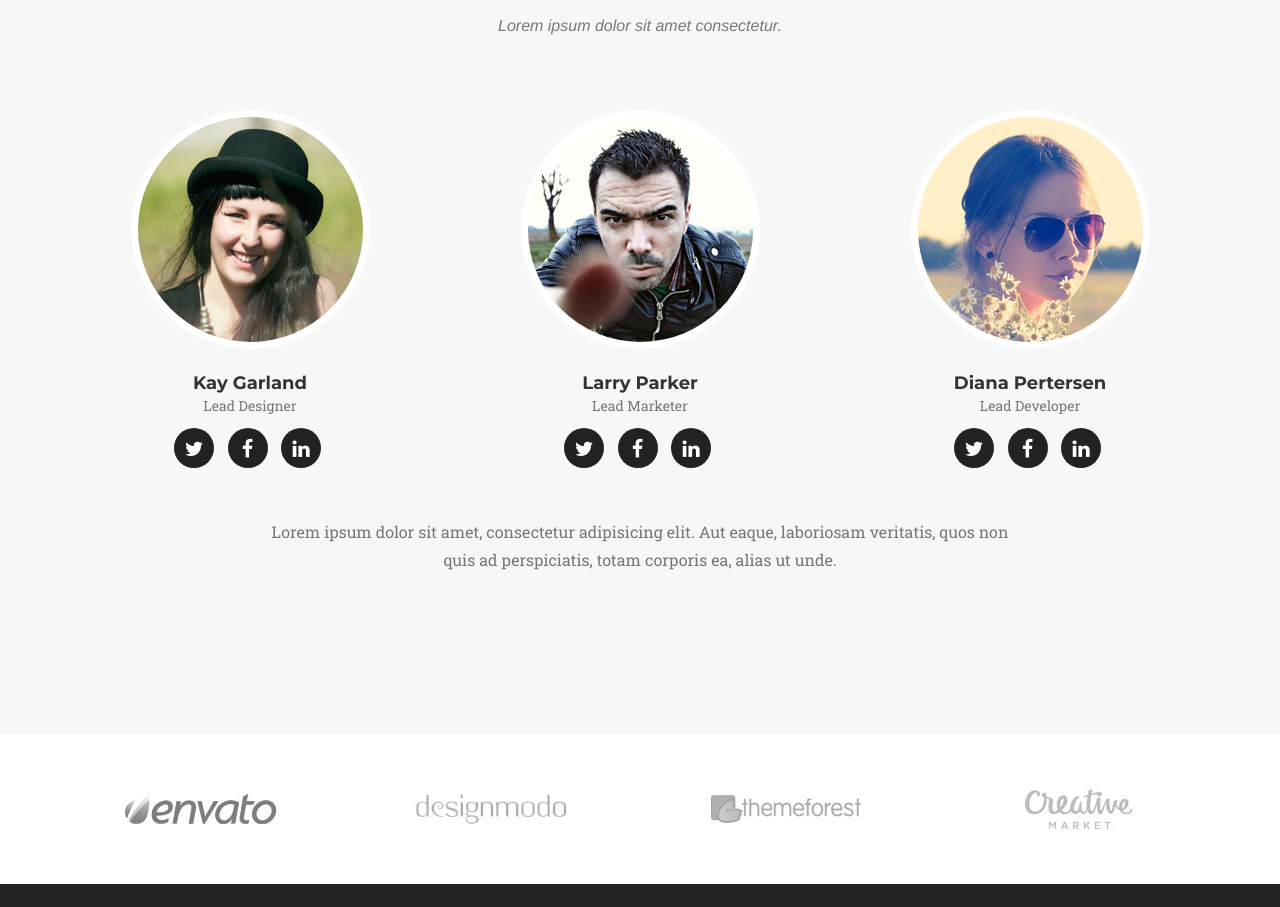
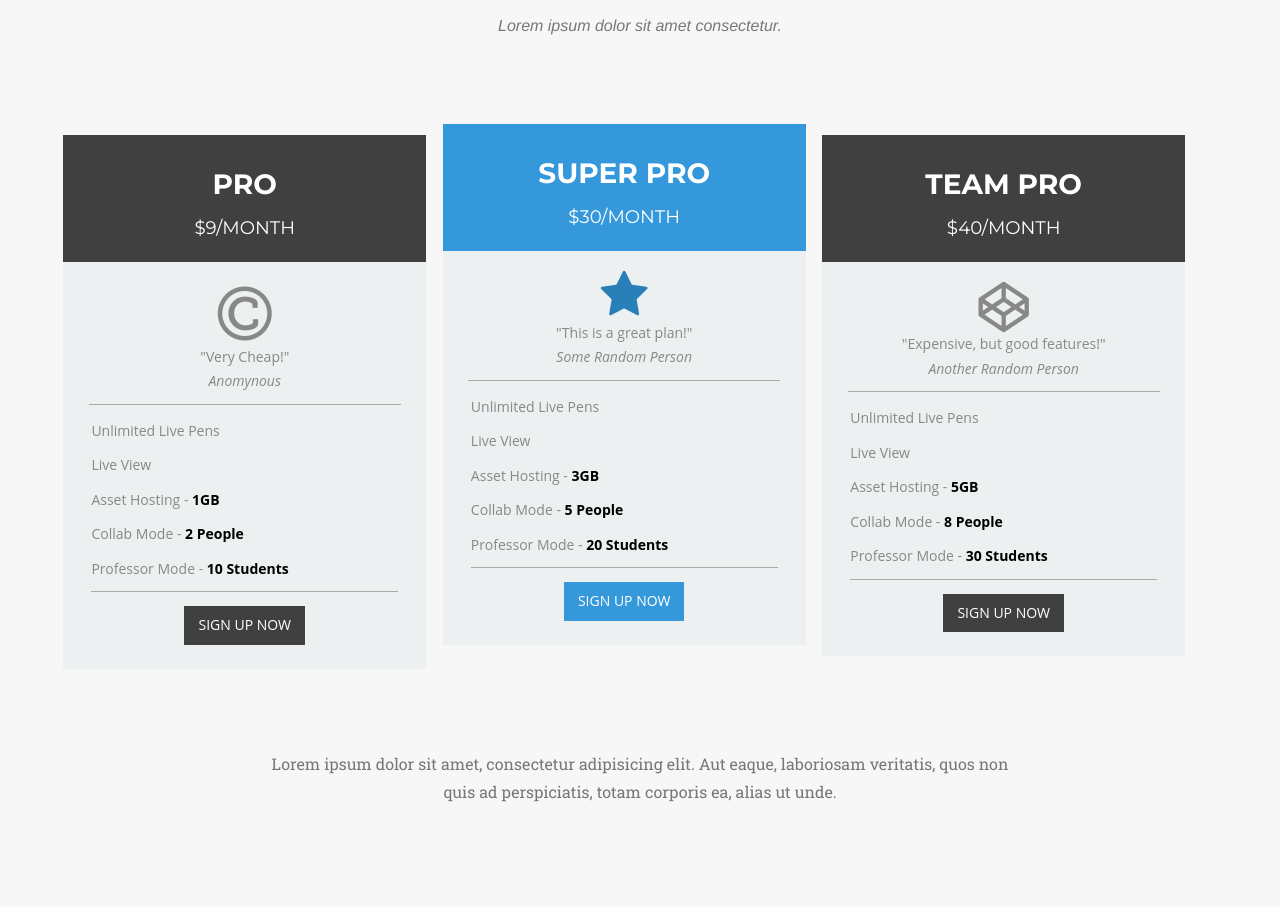
Before and after one commit to jonahkirangi/askanadjuster, a website: page app/index.html in a window 1280 px wide. Shown: the part 3783-4690 px from the top of the page. Drawn offline with nearby package versions, Linux system fonts and the light colour scheme; a web font is replaced by a local one.

```diff
--- a/app/index.html
+++ b/app/index.html
@@ -19,6 +19,7 @@
 
     <!-- Custom CSS -->
     <link href="styles/agency.css" rel="stylesheet">
+    <link href="styles/pricing.css" rel="stylesheet">
 
     <!-- Custom Fonts -->
     <link href="http://maxcdn.bootstrapcdn.com/font-awesome/4.2.0/css/font-awesome.min.css" rel="stylesheet">
@@ -218,53 +219,110 @@
                     <h3 class="section-subheading text-muted">Lorem ipsum dolor sit amet consectetur.</h3>
                 </div>
             </div>
+
             <div class="row">
-                <div class="col-sm-4">
-                    <div class="team-member">
-                        <img src="images/team/1.jpg" class="img-responsive img-circle" alt="">
-                        <h4>Kay Garland</h4>
-                        <p class="text-muted">Lead Designer</p>
-                        <ul class="list-inline social-buttons">
-                            <li><a href="#"><i class="fa fa-twitter"></i></a>
-                            </li>
-                            <li><a href="#"><i class="fa fa-facebook"></i></a>
-                            </li>
-                            <li><a href="#"><i class="fa fa-linkedin"></i></a>
-                            </li>
-                        </ul>
-                    </div>
-                </div>
-                <div class="col-sm-4">
-                    <div class="team-member">
-                        <img src="images/team/2.jpg" class="img-responsive img-circle" alt="">
-                        <h4>Larry Parker</h4>
-                        <p class="text-muted">Lead Marketer</p>
-                        <ul class="list-inline social-buttons">
-                            <li><a href="#"><i class="fa fa-twitter"></i></a>
-                            </li>
-                            <li><a href="#"><i class="fa fa-facebook"></i></a>
-                            </li>
-                            <li><a href="#"><i class="fa fa-linkedin"></i></a>
-                            </li>
-                        </ul>
-                    </div>
-                </div>
-                <div class="col-sm-4">
-                    <div class="team-member">
-                        <img src="images/team/3.jpg" class="img-responsive img-circle" alt="">
-                        <h4>Diana Pertersen</h4>
-                        <p class="text-muted">Lead Developer</p>
-                        <ul class="list-inline social-buttons">
-                            <li><a href="#"><i class="fa fa-twitter"></i></a>
-                            </li>
-                            <li><a href="#"><i class="fa fa-facebook"></i></a>
-                            </li>
-                            <li><a href="#"><i class="fa fa-linkedin"></i></a>
-                            </li>
-                        </ul>
+                <div class="pricing-body">
+                    <div class="wrapper">
+                        <div class="pricing-table">
+                            <div class="pricing-table-header">
+                                <h2 class="description">Pro</h2>
+                                <h3 class="price">$9/month</h3>
+                            </div>
+                            <div class="clear"></div>
+                            <div class="pricing-table-text">
+                                <em class="fa fa-copyright fa-5x"></em>
+                                <p>"Very Cheap!"
+                                    <br />
+                                    <em>Anomynous</em>
+                                </p>
+                            </div>
+                            <div class="pricing-table-features">
+                                <p>Unlimited Live Pens</p>
+                                <p>Live View</p>
+                                <p>Asset Hosting -
+                                    <strong>1GB</strong>
+                                </p>
+                                <p>Collab Mode -
+                                    <strong>2 People</strong>
+                                </p>
+                                <p>Professor Mode -
+                                    <strong>10 Students</strong>
+                                </p>
+                            </div>
+                            <div class="pricing-table-sign-up">
+                                <p>
+                                    <a href="#">Sign Up Now</a>
+                                </p>
+                            </div>
+                        </div>
+                        <div class="pricing-table pricing-table-highlighted">
+                            <div class="pricing-table-header">
+                                <h2 class="description">Super Pro</h2>
+                                <h3 class="price">$30/month</h3>
+                            </div>
+                            <div class="clear"></div>
+                            <div class="pricing-table-text">
+                                <em class="fa fa-star fa-4x"></em>
+                                <p>"This is a great plan!"
+                                    <br />
+                                    <em>Some Random Person</em>
+                                </p>
+                            </div>
+                            <div class="pricing-table-features">
+                                <p>Unlimited Live Pens</p>
+                                <p>Live View</p>
+                                <p>Asset Hosting -
+                                    <strong>3GB</strong>
+                                </p>
+                                <p>Collab Mode -
+                                    <strong>5 People</strong>
+                                </p>
+                                <p>Professor Mode -
+                                    <strong>20 Students</strong>
+                                </p>
+                            </div>
+                            <div class="pricing-table-sign-up">
+                                <p>
+                                    <a href="#">Sign Up Now</a>
+                                </p>
+                            </div>
+                        </div>
+                        <div class="pricing-table">
+                            <div class="pricing-table-header">
+                                <h2 class="description">Team Pro</h2>
+                                <h3 class="price">$40/month</h3>
+                            </div>
+                            <div class="clear"></div>
+                            <div class="pricing-table-text">
+                                <em class="fa fa-codepen fa-4x"></em>
+                                <p>"Expensive, but good features!"
+                                    <br />
+                                    <em>Another Random Person</em>
+                                </p>
+                            </div>
+                            <div class="pricing-table-features">
+                                <p>Unlimited Live Pens</p>
+                                <p>Live View</p>
+                                <p>Asset Hosting -
+                                    <strong>5GB</strong>
+                                </p>
+                                <p>Collab Mode -
+                                    <strong>8 People</strong>
+                                </p>
+                                <p>Professor Mode -
+                                    <strong>30 Students</strong>
+                                </p>
+                            </div>
+                            <div class="pricing-table-sign-up">
+                                <p>
+                                    <a href="#">Sign Up Now</a>
+                                </p>
+                            </div>
+                        </div>
                     </div>
                 </div>
             </div>
+
             <div class="row">
                 <div class="col-lg-8 col-lg-offset-2 text-center">
                     <p class="large text-muted">Lorem ipsum dolor sit amet, consectetur adipisicing elit. Aut eaque, laboriosam veritatis, quos non quis ad perspiciatis, totam corporis ea, alias ut unde.</p>
--- /dev/null
+++ b/app/styles/pricing.css
@@ -0,0 +1,121 @@
+.pricing-body {
+    background:#f7f7f7;
+    text-align:center;
+    color:#fff;
+    margin-bottom:5em
+}
+.logo em {
+    -webkit-transform:scale(10);
+    -moz-transform:scale (10);
+    -ms-transform:scale (10);
+    transform:scale(10);
+    color:#333;
+    opacity:.1
+}
+.pen-title {
+    font:48px/1 "Open Sans Condensed", Arial Narrow, sans-serif;
+    color:#777;
+    text-transform:uppercase;
+    margin:0 0 .5em
+}
+.divider {
+    margin:2em 0;
+    border-bottom:1px solid #aaa
+}
+.wrapper {
+    overflow:hidden;
+    width:100%;
+    margin:1em auto
+}
+.pricing-table {
+    font:1em/1 "Open Sans", "Segoe UI Light", "Segoe UI Web Light", "Segoe UI Web Regular", "Segoe UI", "Segoe UI Symbol", HelveticaNeue-Light, "Helvetica Neue", Helvetica, Arial, sans-serif;
+    float:left;
+    width:31%;
+    margin:.8em .6em;
+    background:#ecf0f1
+}
+.pricing-table-header {
+    padding:1em;
+    background:#404040
+}
+.pricing-table-header .description {
+    font-size:2em;
+    text-transform:uppercase;
+    font-weight:700
+}
+.pricing-table-header .price {
+    margin-top:1em;
+    font-size:1.3em;
+    font-weight:300
+}
+.clear {
+    height:.5em
+}
+.pricing-table-text {
+    margin:1em 2em 0;
+    padding:0 1em;
+    border-bottom:1px solid #aaa;
+    text-align:center;
+    font-size:.9em;
+    line-height:1.3;
+    color:#888
+}
+/*.pricing-table-text .fa {
+    border:2px solid #aaa;
+    padding:.8em;
+    width:1em;
+    height:1em;
+    -webkit-border-radius:50%;
+    -moz-border-radius:50%;
+    border-radius:70%
+}*/
+.pricing-table-features {
+    margin:1em 2em;
+    border-bottom:1px solid #aaa;
+    text-align:left;
+    line-height:1.2;
+    color:#888
+}
+.pricing-table strong {
+    color:#000
+}
+.pricing-table-sign-up {
+    margin-top:1em;
+    padding-bottom:1em
+}
+.pricing-table-sign-up a {
+    display:inline-block;
+    background:#404040;
+    padding:.5em 1em;
+    color:#fff;
+    text-decoration:none;
+    text-transform:uppercase
+}
+.pricing-table-sign-up a:hover {
+    text-decoration:none;
+    background:#222
+}
+.pricing-table-highlighted {
+    margin-top:0
+}
+.pricing-table-highlighted .pricing-table-header {
+    background:#3498db
+}
+.pricing-table-highlighted .pricing-table-sign-up a {
+    background:#3498db
+}
+.pricing-table-highlighted .pricing-table-sign-up a:hover {
+    background:#2980b9
+}
+.pricing-table-highlighted .pricing-table-text .fa {
+    border-color:#2980b9;
+    color:#2980b9
+}
+@media(max-width:64em) {
+    .pricing-table {
+        display:block;
+        float:none;
+        width:90%;
+        margin:1em auto
+    }
+}
```
Also changed, not shown: package.json (+6 -2 lines), README.md.
